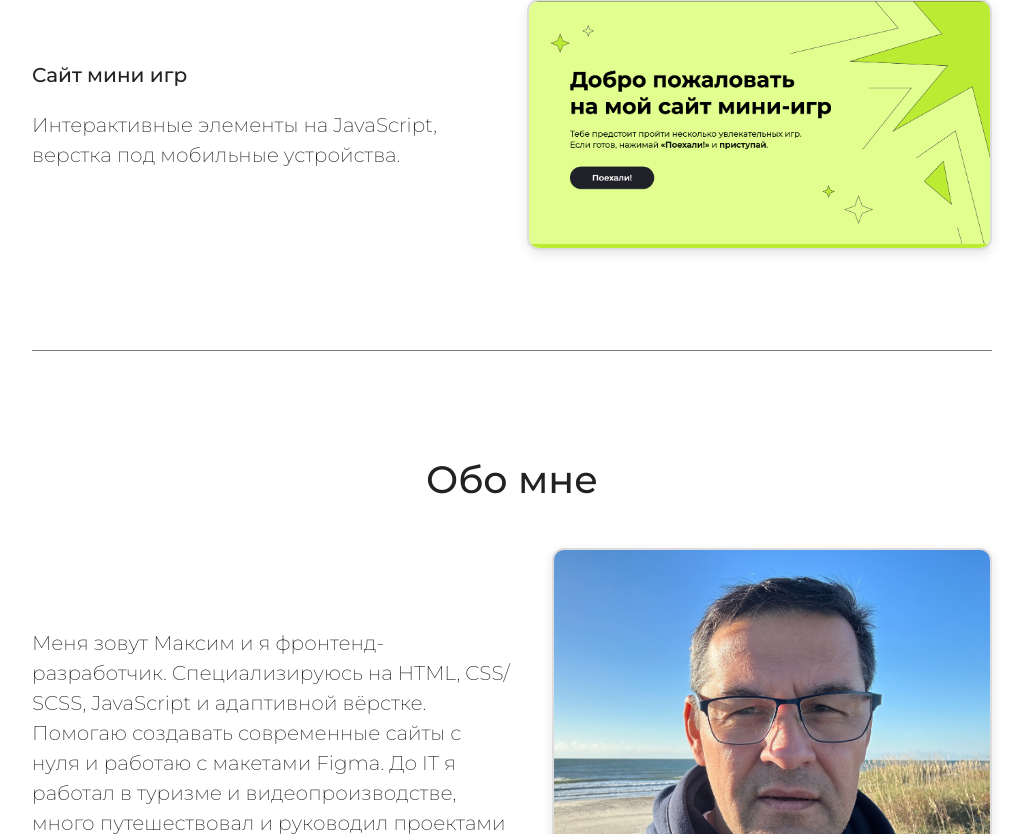
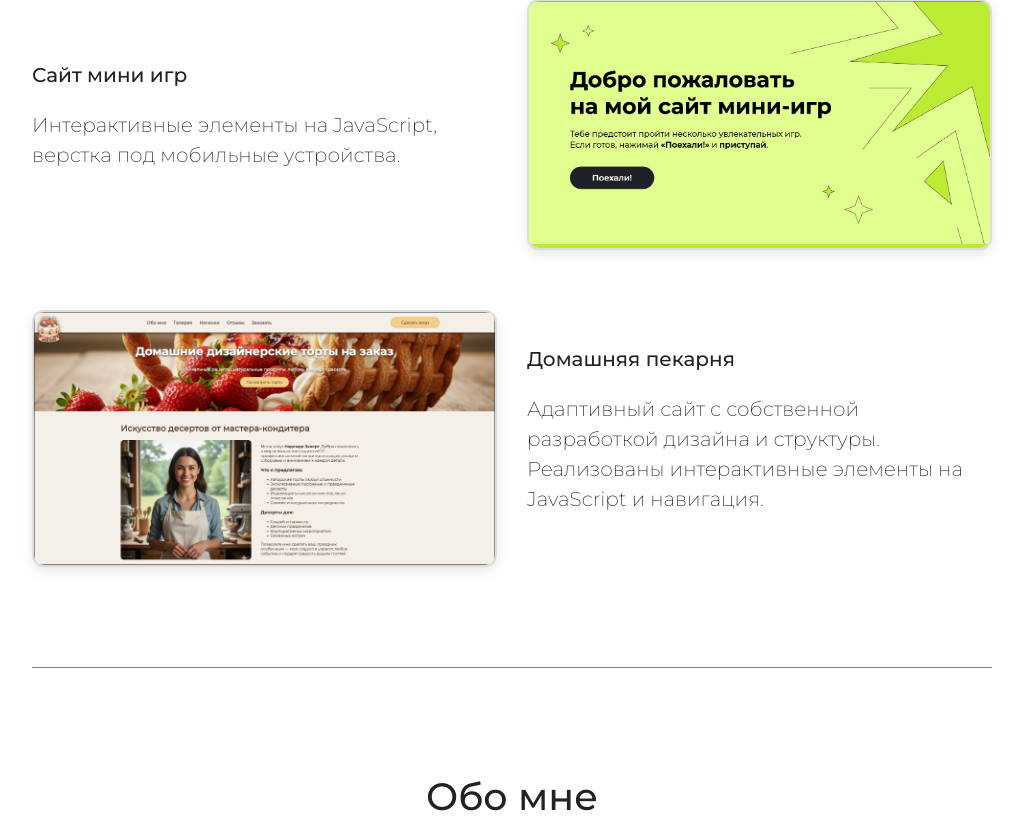
Before and after one commit to MaxParf/frontend-portfolio-pma, a PHP site: page / in a window 1280 px wide. Shown: the part 2920-3754 px from the top of the page, without its empty margins (128-1151 px from the left). Run offline with PHP 8.4, Linux system fonts and the light colour scheme.

Commit message:
Добавил в портфолио сайт Домашняя пекарня

```diff
--- a/index.html
+++ b/index.html
@@ -46,7 +46,8 @@
             content="Портфолио фронтенд-разработчика | Максим Парфенев">
         <meta property="og:description"
             content="Примеры работ: адаптивная вёрстка, HTML, CSS, JavaScript.">
-        <meta property="og:image" content="https://www.maxpar.ru/images/og_preview.png">
+        <meta property="og:image"
+            content="https://www.maxpar.ru/images/og_preview.png">
         <meta property="og:type" content="website">
         <meta property="og:locale" content="ru_RU">
 
@@ -64,7 +65,8 @@
     <body>
         <noscript>
             <div>
-                <img src="https://mc.yandex.ru/watch/104218170" style="position:absolute; left:-9999px;" alt="">
+                <img src="https://mc.yandex.ru/watch/104218170"
+                    style="position:absolute; left:-9999px;" alt>
             </div>
         </noscript>
         <header class="header">
@@ -239,6 +241,23 @@
                         </a>
                     </div>
                 </div>
+
+                <!-- Домашняя пекарня -->
+                <div class="project project--item-4">
+                    <div class="project__content">
+                        <h3 class="project__title">Домашняя пекарня</h3>
+                        <p class="project__desc">Адаптивный сайт с собственной
+                            разработкой дизайна и структуры. Реализованы
+                            интерактивные элементы на JavaScript и навигация.</p>
+                    </div>
+                    <div class="project__image">
+                        <a href="http://www.maxpar.ru/home_bakery/"
+                            target="_blank">
+                            <img src="/images/home_bakery.png"
+                                alt="Bakery Website">
+                        </a>
+                    </div>
+                </div>
             </section>
             <section class="about" id="about">
                 <h2 class="about__title">Обо мне</h2>
--- a/style.css
+++ b/style.css
@@ -269,26 +269,21 @@ body {
   margin-bottom: 40px;
 }
 
-.project--item-1 {
+.project--item-1,
+.project--item-3 {
   display: flex;
   align-items: center;
   margin-bottom: 60px;
   gap: 30px;
 }
 
-.project--item-2 {
+.project--item-2,
+.project--item-4 {
   display: flex;
   align-items: center;
   margin-bottom: 60px;
   gap: 30px;
   flex-direction: row-reverse;
-}
-
-.project--item-3 {
-  display: flex;
-  align-items: center;
-  margin-bottom: 60px;
-  gap: 30px;
 }
 
 .project__desc {
--- a/style.scss
+++ b/style.scss
@@ -267,26 +267,21 @@ body {
   margin-bottom: 40px;
 }
 
-.project--item-1 {
+.project--item-1,
+.project--item-3 {
   display: flex;
   align-items: center;
   margin-bottom: 60px;
   gap: 30px;
 }
 
-.project--item-2 {
+.project--item-2,
+.project--item-4 {
   display: flex;
   align-items: center;
   margin-bottom: 60px;
   gap: 30px;
   flex-direction: row-reverse;
-}
-
-.project--item-3 {
-  display: flex;
-  align-items: center;
-  margin-bottom: 60px;
-  gap: 30px;
 }
 
 .project__desc {
```
Also changed, not shown: index-en.html (+15 -0 lines), images/home_bakery.png (added), 1 other file.
